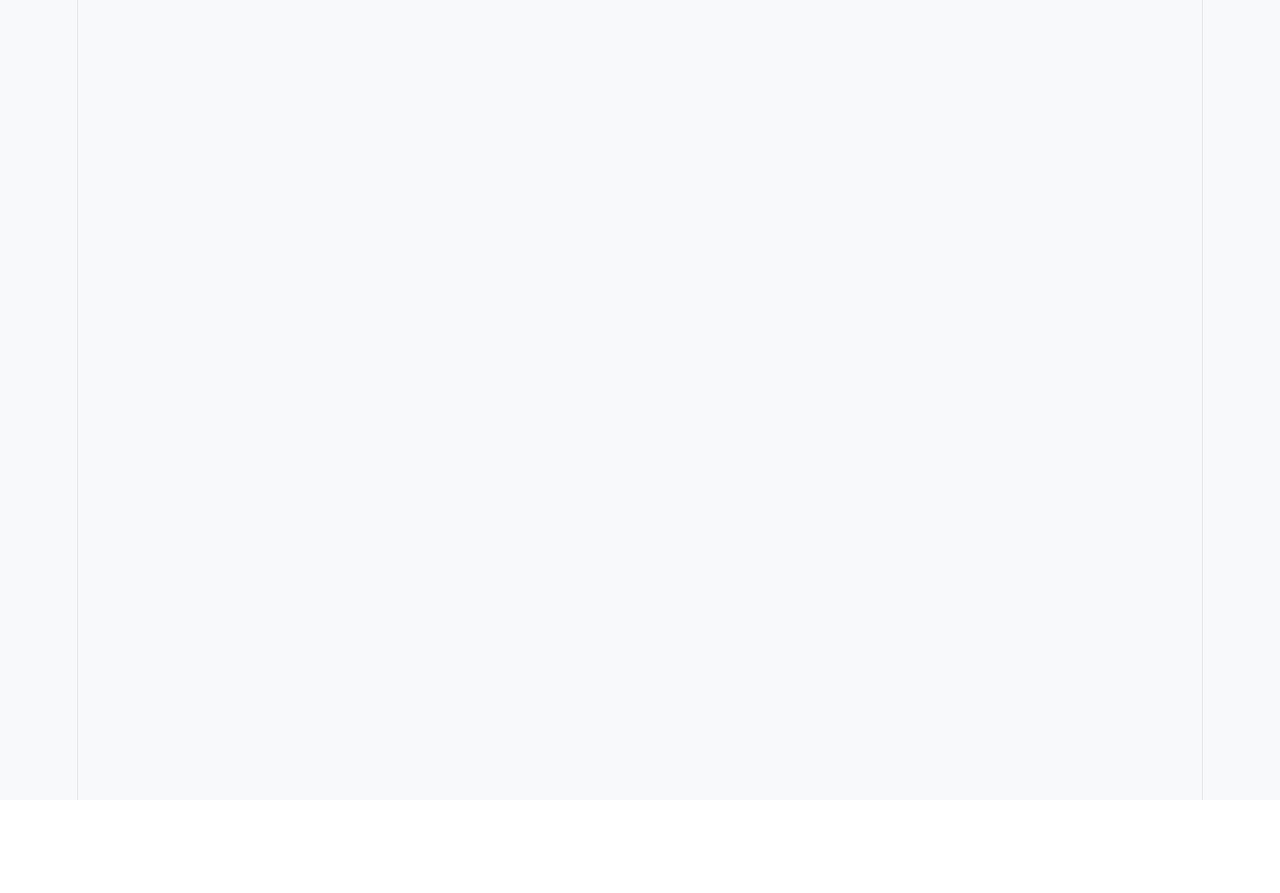
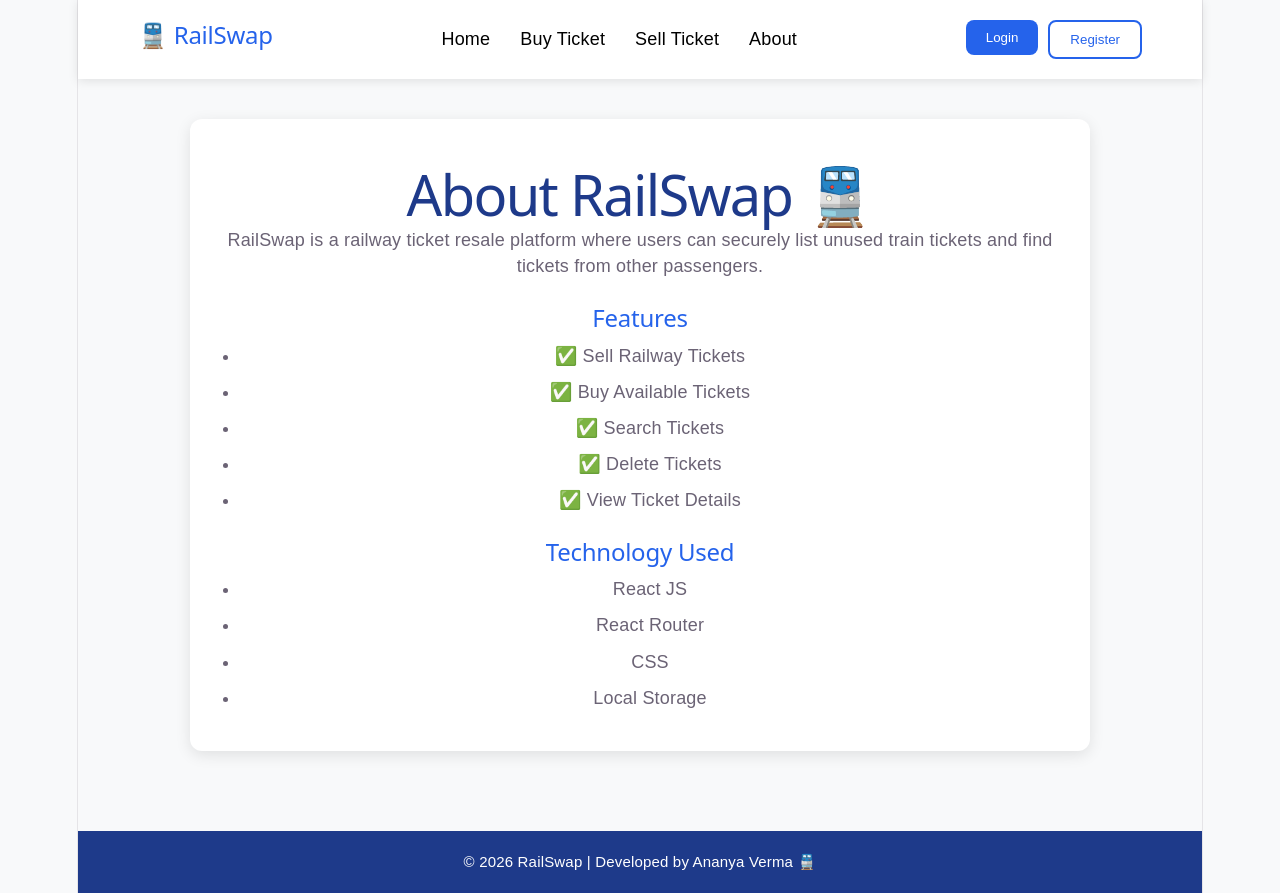
Before and after one commit to ananyaverma7211-afk/SeatLynk, a React (Vite) app: page /about in a window 1280 px wide. Before the commit this address had no page. Before the commit the page ends 800 px from the top, so only its background shows below. Built offline with nearby package versions, Linux system fonts and the light colour scheme.

Commit message:
Completed core RailSwap features

```diff
--- a/src/App.css
+++ b/src/App.css
@@ -541,3 +541,121 @@ padding:25px;
   color: white;
   cursor: pointer;
 }
+/* No Ticket Message */
+.no-ticket{
+  width:100%;
+  text-align:center;
+  margin:40px 0;
+  padding:25px;
+  font-size:24px;
+  font-weight:bold;
+  color:#1e3a8a;
+  background:#eef4ff;
+  border:2px dashed #1e3a8a;
+  border-radius:12px;
+}
+
+/* Buy Ticket Button */
+.buy-card button{
+  width:100%;
+  padding:10px;
+  margin-top:10px;
+  border:none;
+  border-radius:8px;
+  cursor:pointer;
+  font-weight:600;
+}
+
+/* View Details */
+.details-btn{
+  background:#2563eb;
+  color:white;
+}
+
+/* Buy Button */
+.buy-card button:not(.details-btn):not(.delete-btn){
+  background:#16a34a;
+  color:white;
+}
+
+/* Delete */
+.delete-btn{
+  background:#dc2626;
+  color:white;
+}
+
+.details-btn:hover{
+  background:#1d4ed8;
+}
+
+.buy-card button:not(.details-btn):not(.delete-btn):hover{
+  background:#15803d;
+}
+
+.delete-btn:hover{
+  background:#b91c1c;
+}
+/* Footer */
+
+.footer{
+  background:#1e3a8a;
+  color:white;
+  text-align:center;
+  padding:18px;
+  margin-top:40px;
+  font-size:15px;
+}
+.about-page{
+  max-width:900px;
+  margin:40px auto;
+  padding:30px;
+  background:white;
+  border-radius:12px;
+  box-shadow:0 4px 15px rgba(0,0,0,.1);
+}
+
+.about-page h1{
+  color:#1e3a8a;
+  margin-bottom:20px;
+}
+
+.about-page h2{
+  margin-top:25px;
+  color:#2563eb;
+}
+
+.about-page ul{
+  margin-left:20px;
+}
+
+.about-page li{
+  margin:10px 0;
+}
+@media (max-width:768px){
+
+.navbar{
+    flex-direction:column;
+    gap:15px;
+}
+
+.nav-links{
+    flex-direction:column;
+    text-align:center;
+}
+
+.nav-buttons{
+    width:100%;
+    display:flex;
+    justify-content:center;
+    gap:10px;
+}
+
+.ticket-grid{
+    grid-template-columns:1fr;
+}
+
+.form-card{
+    width:95%;
+}
+
+}
--- a/src/App.jsx
+++ b/src/App.jsx
@@ -1,5 +1,6 @@
 import "./App.css";
 import { Routes, Route } from "react-router-dom";
+import About from "./pages/About";
 
 import Home from "./pages/Home";
 import SellTicket from "./pages/SellTicket";
@@ -15,6 +16,7 @@ function App() {
       <Route path="/buy" element={<BuyTicket />} />
       <Route path="/login" element={<Login />} />
       <Route path="/register" element={<Register />} />
+      <Route path="/about" element={<About />} />
     </Routes>
   );
 }
--- /dev/null
+++ b/src/components/Footer.jsx
@@ -0,0 +1,9 @@
+function Footer() {
+  return (
+    <footer className="footer">
+      <p>© 2026 RailSwap | Developed by Ananya Verma 🚆</p>
+    </footer>
+  );
+}
+
+export default Footer;
--- a/src/components/Navbar.jsx
+++ b/src/components/Navbar.jsx
@@ -9,6 +9,7 @@ function Navbar() {
         <li><Link to="/">Home</Link></li>
         <li><Link to="/buy">Buy Ticket</Link></li>
         <li><Link to="/sell">Sell Ticket</Link></li>
+        <li><Link to="/about">About</Link></li>
       </ul>
 
       <div className="nav-buttons">
--- /dev/null
+++ b/src/pages/About.jsx
@@ -0,0 +1,42 @@
+import Navbar from "../components/Navbar";
+import Footer from "../components/Footer";
+
+function About() {
+  return (
+    <>
+      <Navbar />
+
+      <div className="about-page">
+        <h1>About RailSwap 🚆</h1>
+
+        <p>
+          RailSwap is a railway ticket resale platform where users can securely
+          list unused train tickets and find tickets from other passengers.
+        </p>
+
+        <h2>Features</h2>
+
+        <ul>
+          <li>✅ Sell Railway Tickets</li>
+          <li>✅ Buy Available Tickets</li>
+          <li>✅ Search Tickets</li>
+          <li>✅ Delete Tickets</li>
+          <li>✅ View Ticket Details</li>
+        </ul>
+
+        <h2>Technology Used</h2>
+
+        <ul>
+          <li>React JS</li>
+          <li>React Router</li>
+          <li>CSS</li>
+          <li>Local Storage</li>
+        </ul>
+      </div>
+
+      <Footer />
+    </>
+  );
+}
+
+export default About;
--- a/src/pages/BuyTicket.jsx
+++ b/src/pages/BuyTicket.jsx
@@ -1,6 +1,7 @@
 import { useState, useEffect } from "react";
 
 import Navbar from "../components/Navbar";
+import Footer from "../components/Footer";
 
 
 function BuyTicket() {
@@ -46,6 +47,11 @@ useEffect(() => {
 />
 
         <div className="ticket-grid">
+            {tickets.length === 0 && (
+ <h2 className="no-ticket">
+  No Tickets Available 🚆
+</h2>
+)}
           {tickets
   .filter((ticket) =>
     ticket.trainName.toLowerCase().includes(search.toLowerCase()) ||
@@ -75,7 +81,16 @@ useEffect(() => {
 >
   View Details
 </button>
-              <button>Buy Ticket</button>
+              <button
+  onClick={() =>
+    alert(
+      `Booking request sent!\n\nContact Seller:\n📞 ${ticket.phone}\n📧 ${ticket.email}`
+    )
+  }
+>
+  Buy Ticket
+  </button>
+
               <button
   className="delete-btn"
   onClick={() => handleDelete(ticket.pnr)}
@@ -118,6 +133,7 @@ useEffect(() => {
   </div>
 )}
       </section>
+      <Footer />
     </>
   );
 }
--- a/src/pages/Home.jsx
+++ b/src/pages/Home.jsx
@@ -3,6 +3,7 @@ import Hero from "../components/Hero";
 import SearchSection from "../components/SearchSection";
 import HowItWorks from "../components/HowItWorks";
 import FeaturedTickets from "../components/FeaturedTickets";
+import Footer from "../components/Footer";
 
 function Home() {
   return (
@@ -12,6 +13,7 @@ function Home() {
       <SearchSection />
       <HowItWorks />
       <FeaturedTickets />
+      <Footer />
     </>
   );
 }
--- a/src/pages/SellTicket.jsx
+++ b/src/pages/SellTicket.jsx
@@ -1,5 +1,6 @@
 import { useState } from "react";
 import Navbar from "../components/Navbar";
+import Footer from "../components/Footer";
 
 function SellTicket() {
 
@@ -304,7 +305,7 @@ function SellTicket() {
 
         </div>
       </section>
-
+    <Footer />
     </>
     )
 }
```
